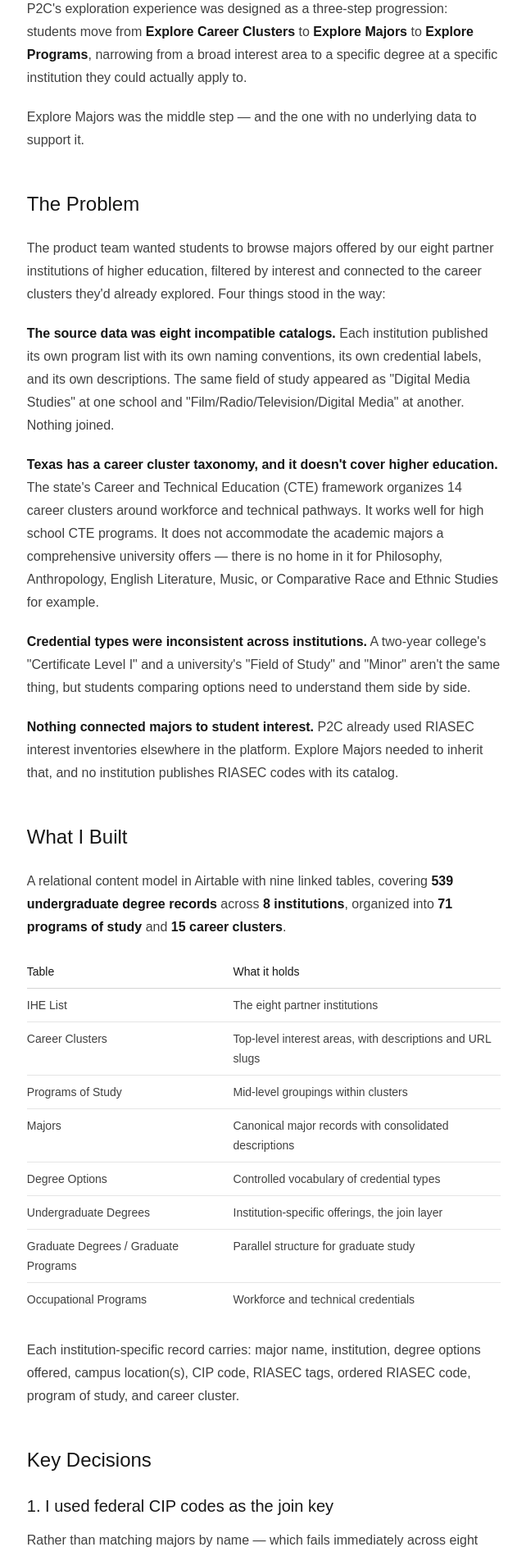
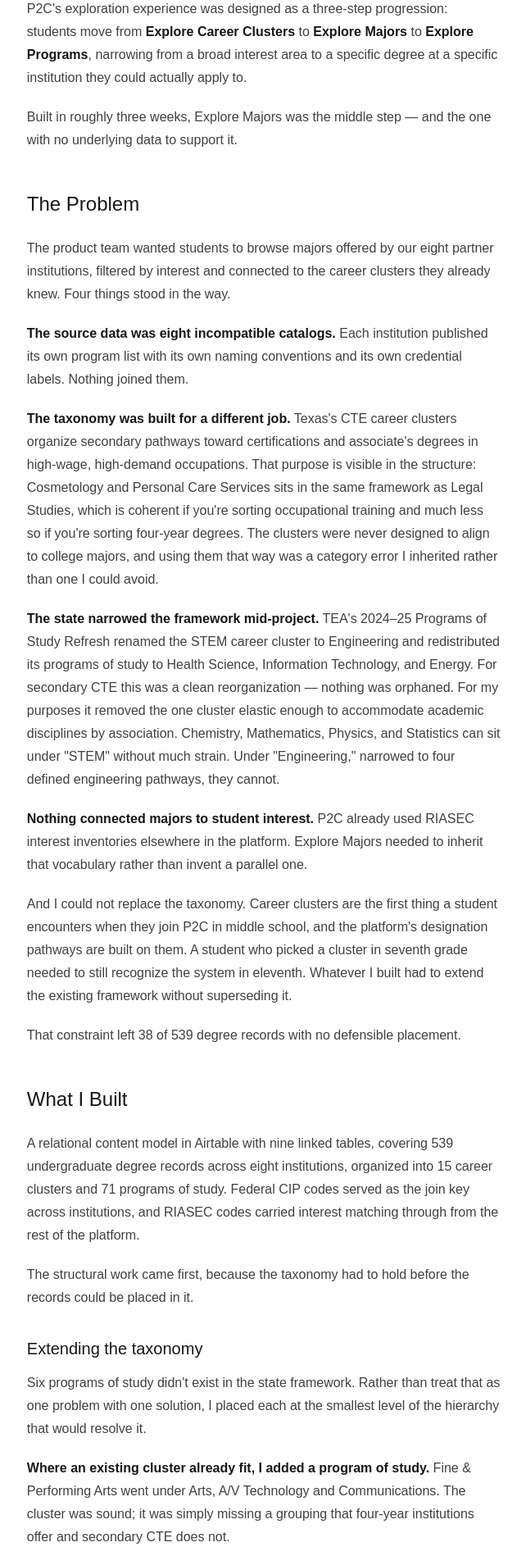
Before and after one commit to vgfortworth-dev/my-portfolio, a Next.js app: page /work/explore-majors in a window 1280 px wide. Shown: the part 740-2638 px from the top of the page at 82% size, without its empty margins (318-960 px from the left). Built offline with nearby package versions, Linux system fonts and the light colour scheme.

Commit message:
Explore Majors detail expanded

```diff
--- a/app/work/explore-majors/page.mdx
+++ b/app/work/explore-majors/page.mdx
@@ -6,7 +6,7 @@
   <div className="text-neutral-500">Product</div>
   <div>Pathways to Careers (P2C), a college and career readiness platform</div>
   <div className="text-neutral-500">Timeframe</div>
-  <div>July 2024 – July 2026</div>
+  <div>June 2026 – July 2026 </div>
   <div className="text-neutral-500">Scope</div>
   <div>Solo content strategy and content modeling; handed off to Data &amp; Analytics and external web development</div>
   <div className="text-neutral-500">Tools</div>
@@ -21,23 +21,92 @@
 
 P2C's exploration experience was designed as a three-step progression: students move from **Explore Career Clusters** to **Explore Majors** to **Explore Programs**, narrowing from a broad interest area to a specific degree at a specific institution they could actually apply to.
 
-Explore Majors was the middle step — and the one with no underlying data to support it.
+Built in roughly three weeks, Explore Majors was the middle step — and the one with no underlying data to support it.
 
 ## The Problem
 
-The product team wanted students to browse majors offered by our eight partner institutions of higher education, filtered by interest and connected to the career clusters they'd already explored. Four things stood in the way:
+The product team wanted students to browse majors offered by our eight partner
+institutions, filtered by interest and connected to the career clusters they
+already knew. Four things stood in the way.
 
-**The source data was eight incompatible catalogs.** Each institution published its own program list with its own naming conventions, its own credential labels, and its own descriptions. The same field of study appeared as "Digital Media Studies" at one school and "Film/Radio/Television/Digital Media" at another. Nothing joined.
+**The source data was eight incompatible catalogs.** Each institution published
+its own program list with its own naming conventions and its own credential
+labels. Nothing joined them.
 
-**Texas has a career cluster taxonomy, and it doesn't cover higher education.** The state's Career and Technical Education (CTE) framework organizes 14 career clusters around workforce and technical pathways. It works well for high school CTE programs. It does not accommodate the academic majors a comprehensive university offers — there is no home in it for Philosophy, Anthropology, English Literature, Music, or Comparative Race and Ethnic Studies for example.
+**The taxonomy was built for a different job.** Texas's CTE career clusters
+organize secondary pathways toward certifications and associate's degrees in
+high-wage, high-demand occupations. That purpose is visible in the structure:
+Cosmetology and Personal Care Services sits in the same framework as Legal
+Studies, which is coherent if you're sorting occupational training and much less
+so if you're sorting four-year degrees. The clusters were never designed to
+align to college majors, and using them that way was a category error I inherited
+rather than one I could avoid.
 
-**Credential types were inconsistent across institutions.** A two-year college's "Certificate Level I" and a university's "Field of Study" and "Minor" aren't the same thing, but students comparing options need to understand them side by side.
+**The state narrowed the framework mid-project.** TEA's 2024–25 Programs of Study
+Refresh renamed the STEM career cluster to Engineering and redistributed its
+programs of study to Health Science, Information Technology, and Energy. For
+secondary CTE this was a clean reorganization — nothing was orphaned. For my
+purposes it removed the one cluster elastic enough to accommodate academic
+disciplines by association. Chemistry, Mathematics, Physics, and Statistics can
+sit under "STEM" without much strain. Under "Engineering," narrowed to four
+defined engineering pathways, they cannot.
 
-**Nothing connected majors to student interest.** P2C already used RIASEC interest inventories elsewhere in the platform. Explore Majors needed to inherit that, and no institution publishes RIASEC codes with its catalog.
+**Nothing connected majors to student interest.** P2C already used RIASEC
+interest inventories elsewhere in the platform. Explore Majors needed to inherit
+that vocabulary rather than invent a parallel one.
+
+And I could not replace the taxonomy. Career clusters are the first thing a
+student encounters when they join P2C in middle school, and the platform's
+designation pathways are built on them. A student who picked a cluster in
+seventh grade needed to still recognize the system in eleventh. Whatever I built
+had to extend the existing framework without superseding it.
+
+That constraint left 38 of 539 degree records with no defensible placement.
 
 ## What I Built
 
-A relational content model in Airtable with nine linked tables, covering **539 undergraduate degree records** across **8 institutions**, organized into **71 programs of study** and **15 career clusters**.
+A relational content model in Airtable with nine linked tables, covering 539
+undergraduate degree records across eight institutions, organized into 15 career
+clusters and 71 programs of study. Federal CIP codes served as the join key
+across institutions, and RIASEC codes carried interest matching through from the
+rest of the platform.
+
+The structural work came first, because the taxonomy had to hold before the
+records could be placed in it.
+
+### Extending the taxonomy
+
+Six programs of study didn't exist in the state framework. Rather than treat that
+as one problem with one solution, I placed each at the smallest level of the
+hierarchy that would resolve it.
+
+**Where an existing cluster already fit, I added a program of study.** Fine &
+Performing Arts went under Arts, A/V Technology and Communications. The cluster
+was sound; it was simply missing a grouping that four-year institutions offer and
+secondary CTE does not.
+
+**Where a state change would have broken postsecondary coverage, I declined to
+adopt it.** TEA renamed the STEM cluster to Engineering. I kept the broader STEM
+label and added Natural Sciences & Mathematics beneath it. This is the one place
+the model knowingly diverges from the current state framework, and it was a
+trade: alignment with TEA's latest naming, in exchange for somewhere legitimate
+to put chemistry, physics, mathematics, and statistics. Renaming the cluster
+would have forced those majors into a cluster defined around engineering
+pathways, which would have been visible to students as a wrong answer.
+
+**Where nothing existed at any level, I added a cluster.** Humanities & Social
+Sciences, with four programs of study — Behavioral & Social Sciences, Humanities
+& Liberal Arts, History & Global Studies, and Languages & Cultural Studies. This
+was the last resort, not the first move, and it was reserved for the 38 records
+that had no defensible home anywhere in the existing structure.
+
+The principle underneath all three: intervene at the lowest level that solves the
+problem. Adding a cluster changes what every student sees at step one of the
+journey. Adding a program of study inside a cluster they already recognize
+changes almost nothing. The cost of each intervention should match the size of
+the gap it closes.
+
+### The content model
 
 | Table | What it holds |
 |---|---|
@@ -45,12 +114,29 @@
 | Career Clusters | Top-level interest areas, with descriptions and URL slugs |
 | Programs of Study | Mid-level groupings within clusters |
 | Majors | Canonical major records with consolidated descriptions |
-| Degree Options | Controlled vocabulary of credential types |
-| Undergraduate Degrees | Institution-specific offerings, the join layer |
-| Graduate Degrees / Graduate Programs | Parallel structure for graduate study |
-| Occupational Programs | Workforce and technical credentials |
+| Undergraduate Degrees | Junction table — one record per institution × major |
+| Graduate Programs | Canonical graduate-level major records |
+| Graduate Degrees | Junction table for graduate offerings |
+| Occupational Programs | Certificate and workforce credential records |
+| Degree Options | Controlled vocabulary for credential types |
 
-Each institution-specific record carries: major name, institution, degree options offered, campus location(s), CIP code, RIASEC tags, ordered RIASEC code, program of study, and career cluster.
+The two junction tables are what make the model work. A student asking "where can
+I study this?" needs one page per major listing every institution that offers it
+— which means the major has to exist once, canonically, and the
+institution-specific detail has to hang off it rather than duplicate it.
+
+### Canonical descriptions
+
+Each major carries a Consolidated Description: an institution-neutral synthesis
+written across all partner offerings for that major, with school-identifying
+language stripped out. Institution-specific detail lives on the junction records
+instead.
+
+This was a governance decision as much as an editorial one. Eight catalogs
+described the same major eight ways, each written to recruit for that school. A
+student comparing programs needs one neutral account of what the major is,
+then the differences between schools — not eight admissions pitches to reconcile
+on their own.
 
 ## Key Decisions
 
```
